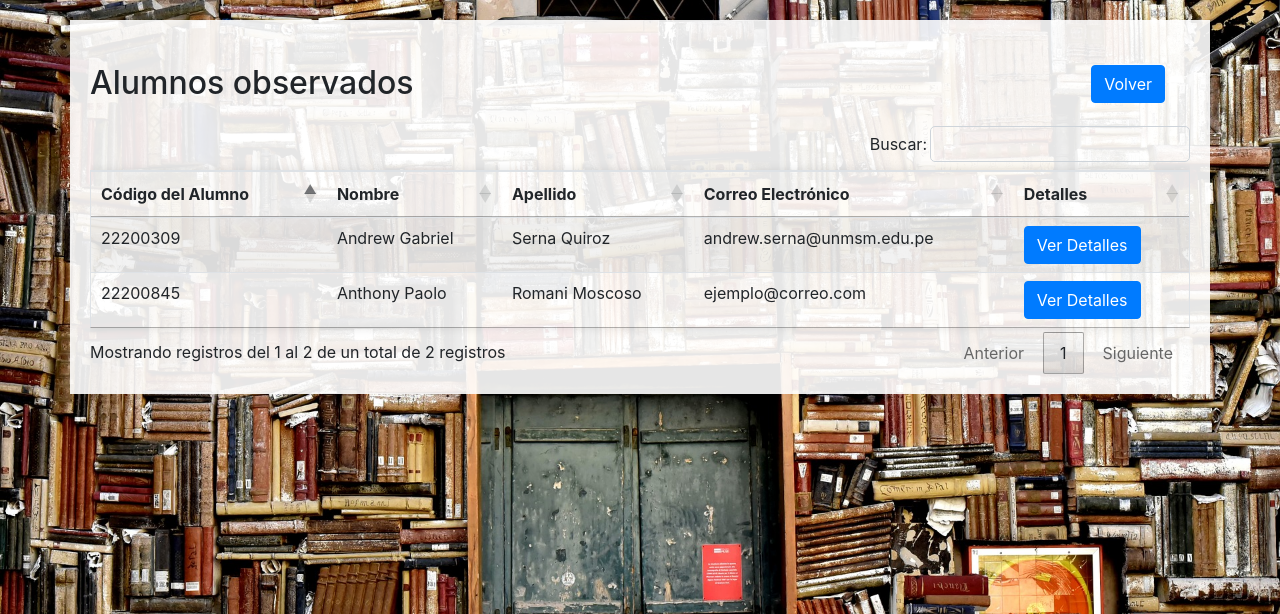
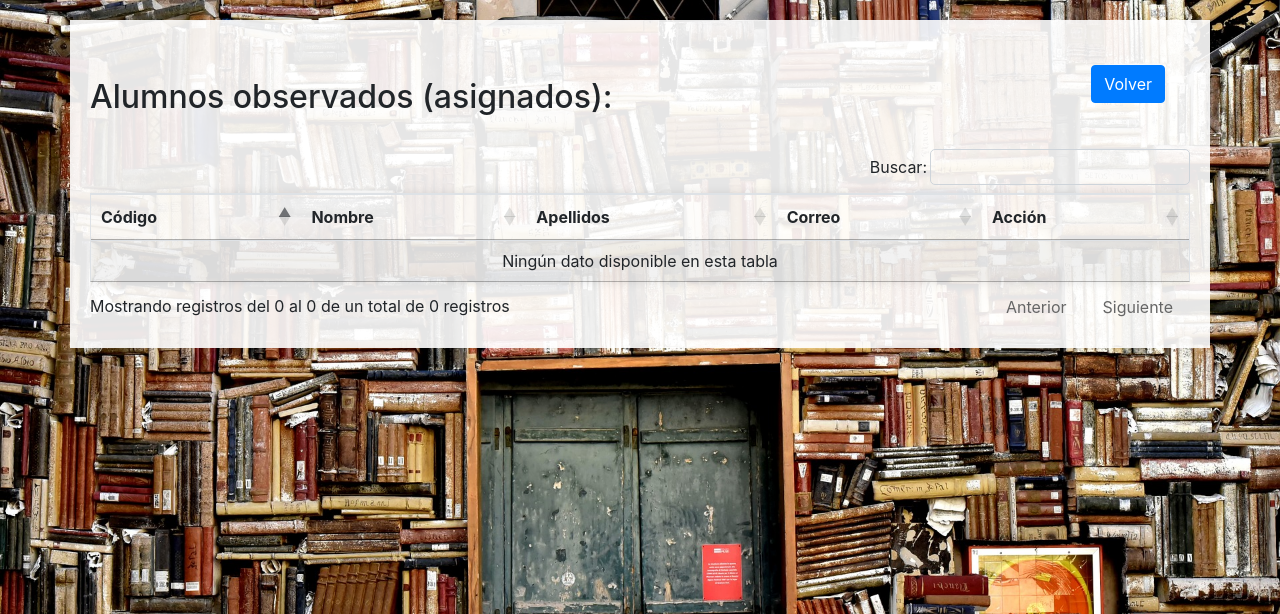
Before and after one commit to EdgarCTN/Grupo-2-Procesos-de-software, a PHP site: page /dashboard_tabla_profesor.php in a window 1280 px wide. Shown: the top 614 px of the page. Run offline with PHP 8.4, Linux system fonts and the light colour scheme; a user stored in the database is signed in; data comes from the database, SQL or seed files in the repository; some libraries are stand-ins or nearby versions.

Commit message:
Update dashboard_tabla_profesor.php

```diff
--- a/dashboard_tabla_profesor.php
+++ b/dashboard_tabla_profesor.php
@@ -1,8 +1,55 @@
 <?php
+// Archivo de conexión a la base de datos
+include 'conn/connection.php';
+
+// Verificar si la sesión está iniciada
 session_start();
 if (!isset($_SESSION['loggedin']) || $_SESSION['loggedin'] !== true) {
     header('Location: login.php');
     exit;
+}
+
+// Obtener el nombre de usuario de la sesión
+$nombre_usuario = $_SESSION['nombre'];
+
+// Variable para almacenar los códigos de alumnos identificados
+$codigos_alumnos_identificados = array();
+
+try {
+    // Preparar la consulta SQL para obtener el ID del tutor basado en el nombre de usuario
+    $stmt_usuario = $conn->prepare("SELECT id FROM usuarios WHERE nombre_usuario = :nombre_usuario");
+    $stmt_usuario->bindParam(':nombre_usuario', $nombre_usuario);
+    $stmt_usuario->execute();
+
+    // Verificar si se encontró el usuario
+    if ($stmt_usuario->rowCount() > 0) {
+        $resultado_usuario = $stmt_usuario->fetch(PDO::FETCH_ASSOC);
+        $id_usuario = $resultado_usuario['id'];
+
+        // Preparar la consulta SQL para obtener el código del tutor usando el ID del usuario
+        $stmt_tutor = $conn->prepare("SELECT cod_tutor FROM tutor WHERE id_usuario = :id_usuario");
+        $stmt_tutor->bindParam(':id_usuario', $id_usuario);
+        $stmt_tutor->execute();
+
+        // Verificar si se encontró el tutor
+        if ($stmt_tutor->rowCount() > 0) {
+            $resultado_tutor = $stmt_tutor->fetch(PDO::FETCH_ASSOC);
+            $cod_tutor = $resultado_tutor['cod_tutor'];
+
+            // Consulta para obtener los códigos de alumnos identificados para el tutor actual
+            $stmt_alumnos = $conn->prepare("SELECT codalumno FROM tutoría WHERE codtutor = :cod_tutor");
+            $stmt_alumnos->bindParam(':cod_tutor', $cod_tutor);
+            $stmt_alumnos->execute();
+
+            // Obtener los códigos de los alumnos identificados
+            while ($row = $stmt_alumnos->fetch(PDO::FETCH_ASSOC)) {
+                $codigos_alumnos_identificados[] = $row['codalumno'];
+            }
+        }
+    }
+} catch (PDOException $e) {
+    // Manejar errores de base de datos
+    echo "Error: " . $e->getMessage();
 }
 ?>
 
@@ -61,56 +108,34 @@ if (!isset($_SESSION['loggedin']) || $_SESSION['loggedin'] !== true) {
   </style>
 </head>
 <body>
-
 <div class="container">
     <a href="dashboard_tutor.php" class="btn btn-primary btn-regresar">Volver</a> <!-- Botón de regresar -->
-    <h2 class="mt-4 mb-4">Alumnos observados</h2>
+  <h2><br>Alumnos observados (asignados):</h2><br>
   <div style="overflow-x:auto;">
     <table class="table table-striped" id="tablaAlumnos">
       <thead>
       <tr>
-            <th>Código del Alumno</th>
+        <th>Código</th>
         <th>Nombre</th>
-            <th>Apellido</th>
-            <th>Correo Electrónico</th>
-            <th>Detalles</th>
+        <th>Apellidos</th>
+        <th>Correo</th>
+        <th>Acción</th> <!-- Columna para el botón de detalles -->
       </tr>
       </thead>
       <tbody>
       <?php
-          // Conexión a la base de datos
-          $servername = "localhost";
-          $username = "pma";
-          $password = "";
-          $dbname = "sma_unayoe";
+      foreach ($codigos_alumnos_identificados as $codigo_alumno) {
+          // Consulta para obtener los datos del alumno
+          $stmt_datos_alumno = $conn->prepare("SELECT * FROM alumno WHERE cod_alumno = :cod_alumno");
+          $stmt_datos_alumno->bindParam(':cod_alumno', $codigo_alumno);
+          $stmt_datos_alumno->execute();
 
-          //  conexión de base de datos
-          $conn = new mysqli($servername, $username, $password, $dbname);
-
-          // Comprobación
-          if ($conn->connect_error) {
-              die("Conexión fallida: " . $conn->connect_error);
+          // Mostrar los datos del alumno y el botón de detalles
+          while ($row = $stmt_datos_alumno->fetch(PDO::FETCH_ASSOC)) {
+              echo "<tr><td>{$row['cod_alumno']}</td><td>{$row['nombre']}</td><td>{$row['apellidos']}</td><td>{$row['correo']}</td>";
+              echo "<td><a href=\"dashboard_detalle_alumno.php?codigo={$row['cod_alumno']}\" class=\"btn btn-primary\">Ver Detalles</a></td></tr>";
           }
-
-          // Consulta para obtener los datos de los alumnos
-          $sql = "SELECT cod_alumno, nombre, apellidos, correo FROM alumno";
-          $result = $conn->query($sql);
-
-          // Mostrar los datos en la tabla
-          if ($result->num_rows > 0) {
-              while($row = $result->fetch_assoc()) {
-                  echo "<tr>";
-                  echo "<td>{$row['cod_alumno']}</td>";
-                  echo "<td>{$row['nombre']}</td>";
-                  echo "<td>{$row['apellidos']}</td>";
-                  echo "<td>{$row['correo']}</td>";
-                  echo "<td><a href=\"dashboard_detalle_alumno.php?codigo={$row['cod_alumno']}\" class=\"btn btn-primary\">Ver Detalles</a></td>";
-                  echo "</tr>";
       }
-          } else {
-              echo "0 resultados";
-          }
-          $conn->close();
       ?>
       </tbody>
     </table>
@@ -119,35 +144,34 @@ if (!isset($_SESSION['loggedin']) || $_SESSION['loggedin'] !== true) {
 
 <script src="https://code.jquery.com/jquery-3.5.1.slim.min.js"></script>
 <script src="https://cdn.datatables.net/1.10.24/js/jquery.dataTables.min.js"></script>
+<script src="https://cdnjs.cloudflare.com/ajax/libs/jszip/3.1.3/jszip.min.js"></script>
 <script src="https://cdn.datatables.net/buttons/1.7.0/js/dataTables.buttons.min.js"></script>
-<script src="https://cdnjs.cloudflare.com/ajax/libs/jszip/3.1.3/jszip.min.js"></script>
 <script src="https://cdn.datatables.net/buttons/1.7.0/js/buttons.html5.min.js"></script>
 <script>
-
-  $(document).ready(function(){
+  $(document).ready(function () {
     $('#tablaAlumnos').DataTable({
-      "paging": true, //  numero de pagina de la tabla
+      "paging": true,
       "language": {
-        "sProcessing":     "Procesando...",
-        "sLengthMenu":     "Mostrar _MENU_ registros",
-        "sZeroRecords":    "No se encontraron resultados",
-        "sEmptyTable":     "Ningún dato disponible en esta tabla",
-        "sInfo":           "Mostrando registros del _START_ al _END_ de un total de _TOTAL_ registros",
-        "sInfoEmpty":      "Mostrando registros del 0 al 0 de un total de 0 registros",
-        "sInfoFiltered":   "(filtrado de un total de _MAX_ registros)",
-        "sInfoPostFix":    "",
-        "sSearch":         "Buscar:",
-        "sUrl":            "",
-        "sInfoThousands":  ",",
+        "sProcessing": "Procesando...",
+        "sLengthMenu": "Mostrar _MENU_ registros",
+        "sZeroRecords": "No se encontraron resultados",
+        "sEmptyTable": "Ningún dato disponible en esta tabla",
+        "sInfo": "Mostrando registros del _START_ al _END_ de un total de _TOTAL_ registros",
+        "sInfoEmpty": "Mostrando registros del 0 al 0 de un total de 0 registros",
+        "sInfoFiltered": "(filtrado de un total de _MAX_ registros)",
+        "sInfoPostFix": "",
+        "sSearch": "Buscar:",
+        "sUrl": "",
+        "sInfoThousands": ",",
         "sLoadingRecords": "Cargando...",
         "oPaginate": {
-          "sFirst":    "Primero",
-          "sLast":     "Último",
-          "sNext":     "Siguiente",
+          "sFirst": "Primero",
+          "sLast": "Último",
+          "sNext": "Siguiente",
           "sPrevious": "Anterior"
         },
         "oAria": {
-          "sSortAscending":  ": Activar para ordenar la columna de manera ascendente",
+          "sSortAscending": ": Activar para ordenar la columna de manera ascendente",
           "sSortDescending": ": Activar para ordenar la columna de manera descendente"
         }
       },
```
Lines whose indentation alone changed are shown as unchanged.
